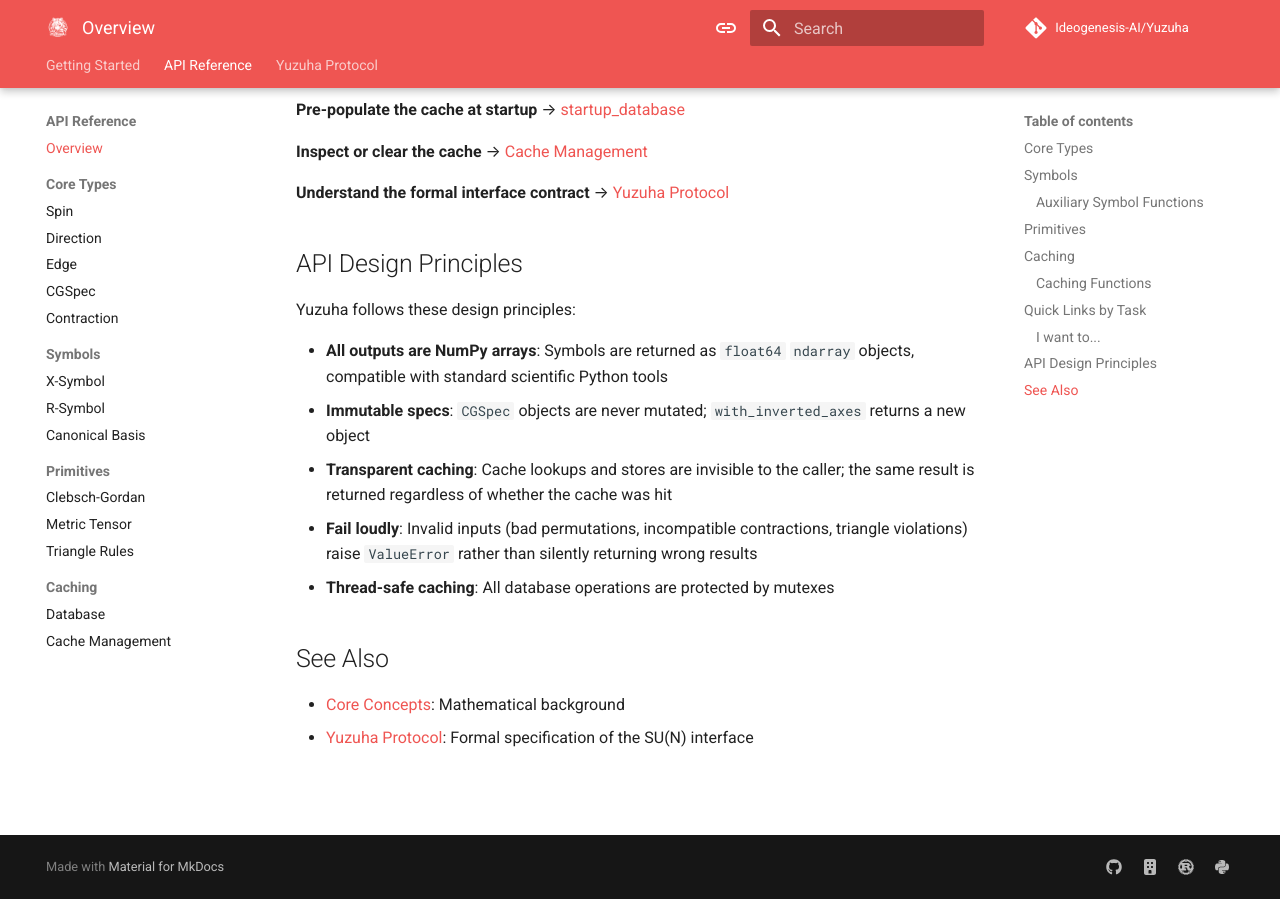
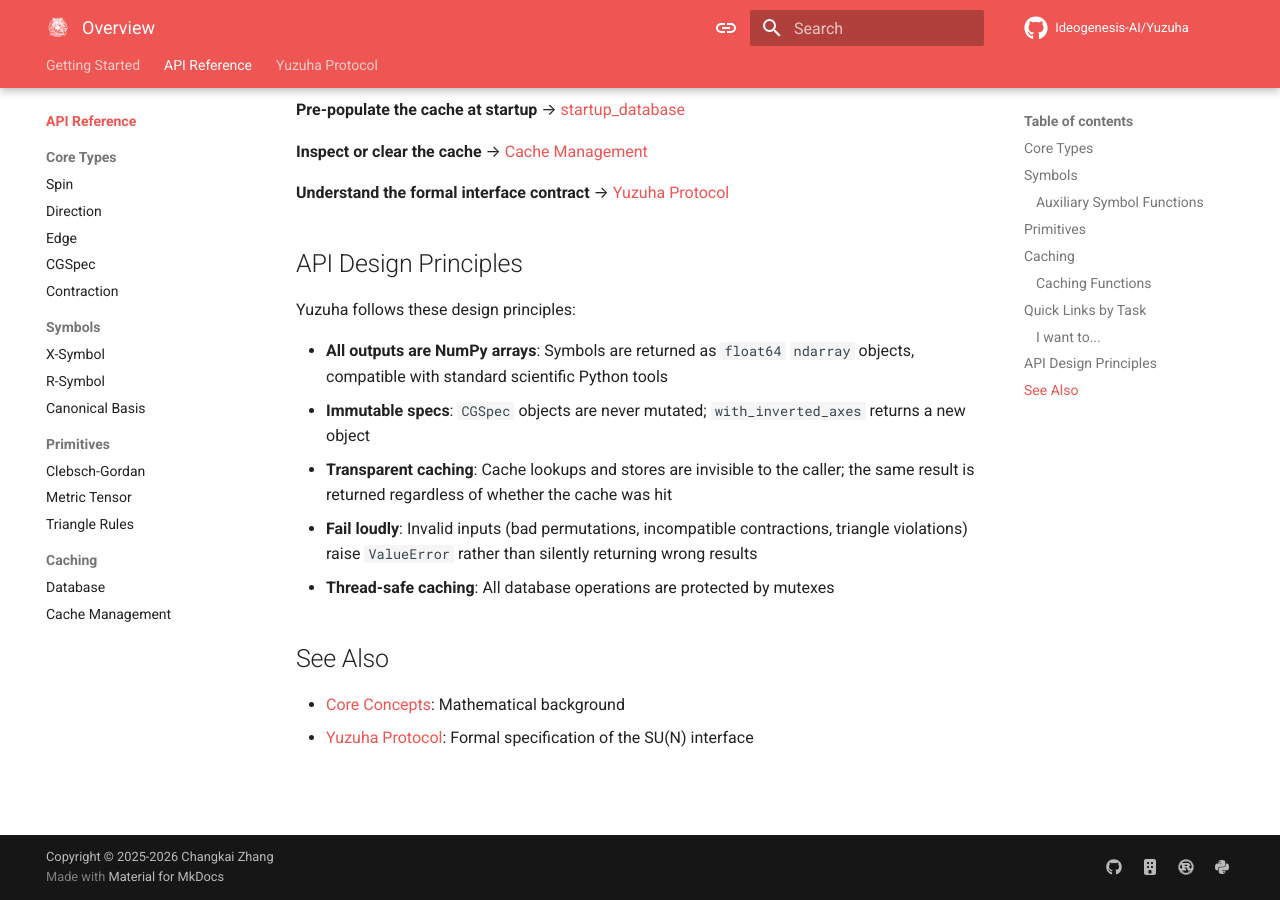
Before and after one commit to Ideogenesis-AI/Yuzuha, an MkDocs documentation site: the page built from docs/api/index.md, in a window 1280 px wide and 900 px high, scrolled down 2582 px. Built offline with MkDocs 1.6.1 and Material for MkDocs 9.7.7, drawn with Linux system fonts in a browser that asks for light colours; comment, search, counter and statistics services are not loaded.

Commit message:
Enhance MkDocs configuration with additional theme features and copyright information
This commit updates the mkdocs.yml file to include new theme features such as navigation tracking and content action links, improving user interaction. It also adds an edit URI for documentation contributions and updates the copyright information for 2025-2026, ensuring the documentation is current and user-friendly.

```diff
--- a/mkdocs.yml
+++ b/mkdocs.yml
@@ -4,6 +4,8 @@
 site_url: https://ideogenesis-ai.github.io/Yuzuha/
 repo_url: https://github.com/Ideogenesis-AI/Yuzuha
 repo_name: Ideogenesis-AI/Yuzuha
+edit_uri: edit/main/docs/
+copyright: Copyright &copy; 2025-2026 Changkai Zhang
 
 docs_dir: docs
 site_dir: site
@@ -39,10 +41,18 @@
     - navigation.expand
     - navigation.path
     - navigation.top
+    - navigation.tracking
+    - navigation.indexes
     - search.suggest
     - search.highlight
+    - search.share
     - content.code.copy
     - content.code.annotate
+    - content.tabs.link
+    - content.action.edit
+    - content.action.view
+  icon:
+    repo: fontawesome/brands/github
 
 plugins:
   - search
```
